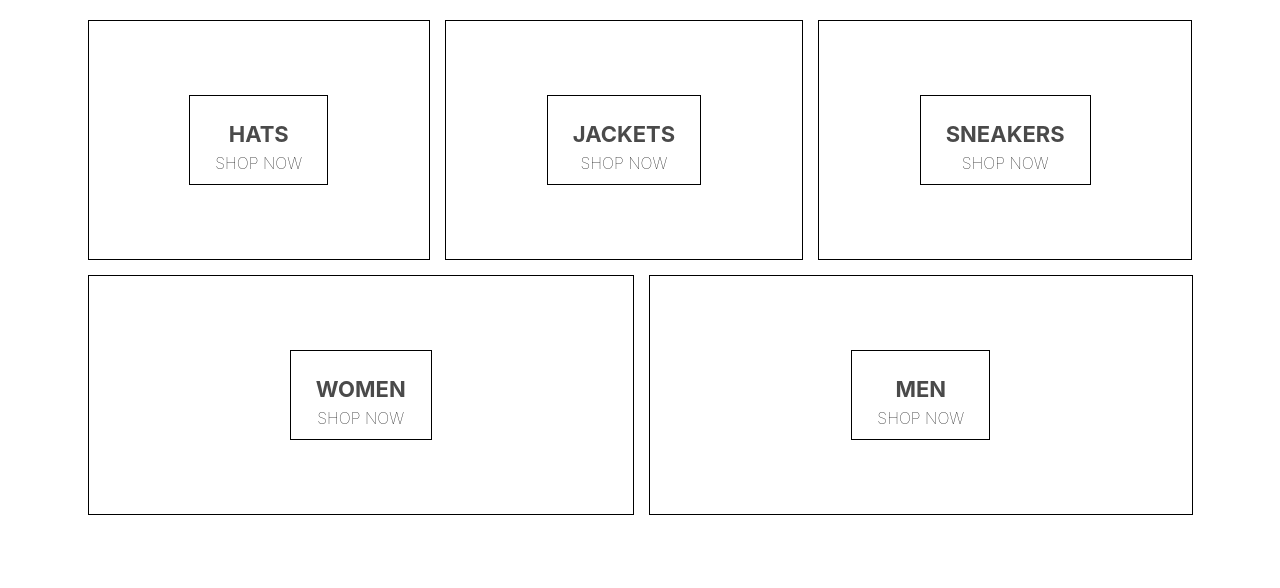
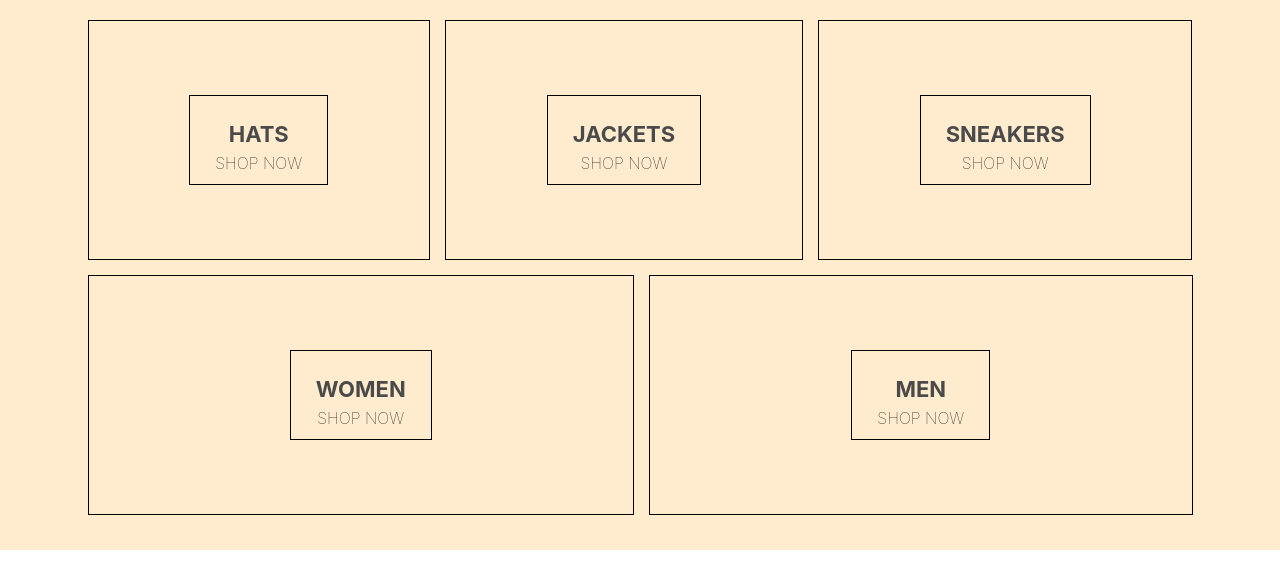
Before and after one commit to tundecmd/online-shopping, a React (Create React App) app: page / in a window 1280 px wide. Shown: the top 588 px of the page. Built offline with nearby package versions, Linux system fonts and the light colour scheme.

Commit message:
Revert "deleting the added background color"
This reverts commit d522da40c7c19ca804e36cdff400b4adc08b2621.

:wq

```diff
--- a/src/App.css
+++ b/src/App.css
@@ -1,3 +1,6 @@
+ .app {
+   background-color: blanchedalmond;
+ }
 
 
 * {
```
